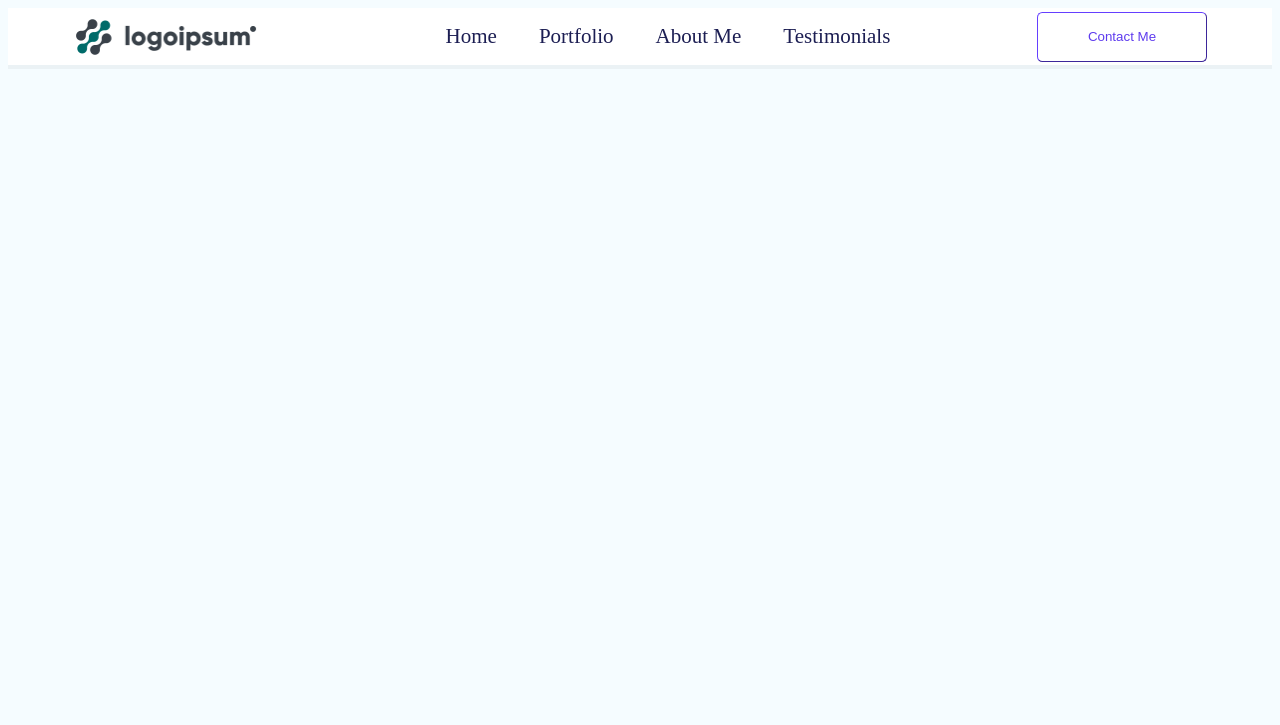
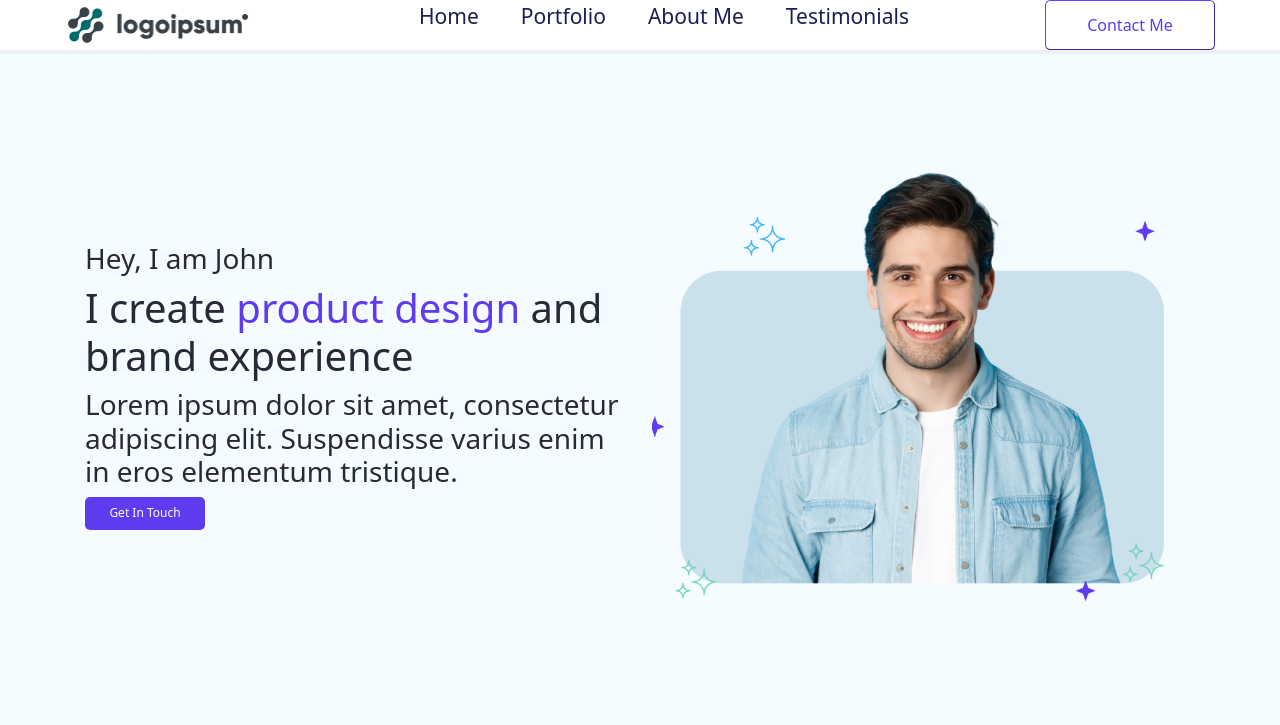
Before and after one commit to snehadomadiya/portfolio-website, a plain HTML site: page index.html in a window 1280 px wide. Drawn offline with nearby package versions, Linux system fonts and the light colour scheme.

Commit message:
develop home page

```diff
--- a/index.css
+++ b/index.css
@@ -39,3 +39,28 @@
     background-color: #FFFFFF;
     border-width: 1.33px;
 }
+.home{
+    height: 100%;
+    padding: 120px 85px;
+    align-items: center;
+    justify-content: center;
+}
+
+.home-button{
+    background-color: #5E3BEE;
+    color: #FFFFFF;
+    height: 27px;
+    width: 120px;
+    border-radius: 5px;
+    padding: 16.67px 12.67px;
+    border-style: none;
+    font-weight: 400;
+    font-size: 12px;
+    align-items: center;
+    justify-content: center;
+    display: flex;
+}
+
+.home-img{
+    width: 50%;
+}
--- a/index.html
+++ b/index.html
@@ -5,6 +5,8 @@
     <meta name="viewport" content="width=device-width, initial-scale=1.0">
     <title>Portfolio</title>
     <link rel="stylesheet" href="index.css">
+    <link href="https://cdn.jsdelivr.net/npm/bootstrap@5.3.2/dist/css/bootstrap.min.css" rel="stylesheet">
+    <script src="https://cdn.jsdelivr.net/npm/bootstrap@5.3.2/dist/js/bootstrap.bundle.min.js"></script>
 </head>
 <body style="background-color: #F5FCFF;">
     <!-- This code for the Nav-Bar -->
@@ -18,6 +20,15 @@
         </ul>
         <button class="nav-button">Contact Me</button>
     </div>
-
+    <!-- This code for the Home -->
+    <div class="row home">
+        <div class="col-sm-6" style="height: 100%;">
+            <h3 style="color: #282938;">Hey, I am John</h3>
+            <h1 style="color:#282938 ;">I create <span style="color: #5E3BEE;"> product design</span> and brand experience</h1>
+            <h3 style="color: #282938;">Lorem ipsum dolor sit amet, consectetur adipiscing elit. Suspendisse varius enim in eros elementum tristique.</h3>
+            <div class="home-button">Get In Touch</div>
+        </div>
+        <img class="col-sm-6 home-img"" src="assest/home/Home.png" alt="">
+    </div>
 </body>
 </html>
```
Also changed, not shown: assest/home/Home.png (added).
